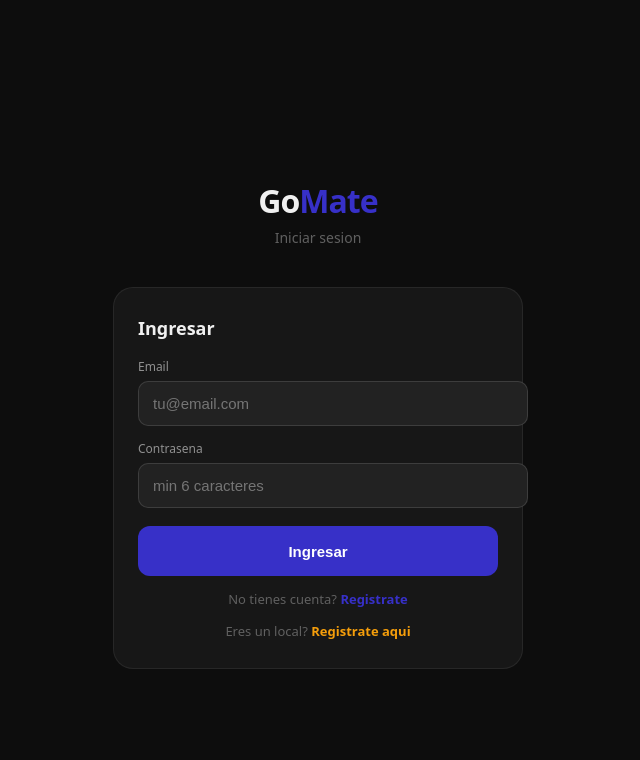
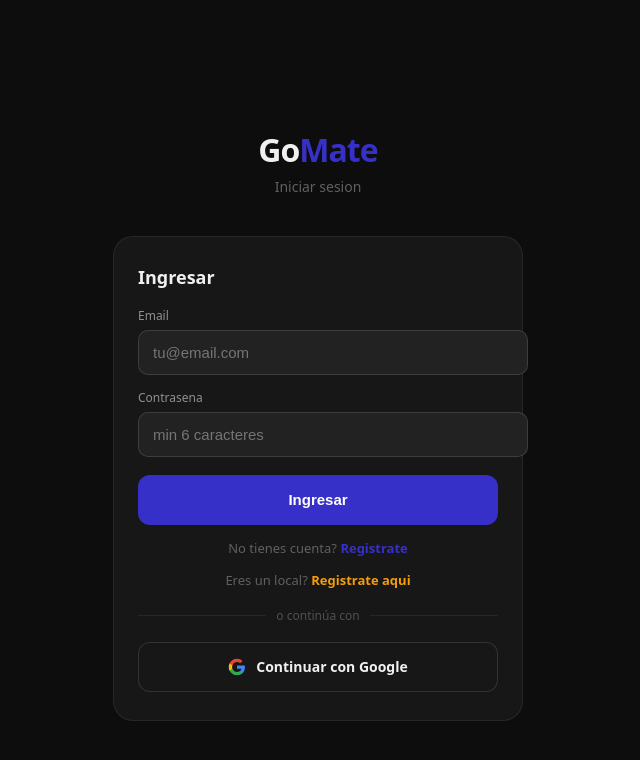
Before and after one commit to Jaco-S/gomate, a Next.js app: page /auth/login in a window 1280 px wide. Shown: the top 760 px of the page, without its empty margins (322-962 px from the left). Built offline with nearby package versions, Linux system fonts and the light colour scheme; no server answers.

Commit message:
feat: Google OAuth login + callback

```diff
--- a/app/auth/login/page.tsx
+++ b/app/auth/login/page.tsx
@@ -89,6 +89,41 @@
         <div style={{ textAlign: 'center', fontSize: '13px', color: '#606060' }}>
           Eres un local? <a href="/auth/register?role=store" style={{ color: '#F59E0B', fontWeight: 600, textDecoration: 'none' }}>Registrate aqui</a>
         </div>
+<div style={{ display: 'flex', alignItems: 'center', gap: '10px', margin: '4px 0' }}>
+  <div style={{ flex: 1, height: '1px', background: 'rgba(255,255,255,0.07)' }}/>
+  <span style={{ fontSize: '12px', color: '#505050' }}>o continúa con</span>
+  <div style={{ flex: 1, height: '1px', background: 'rgba(255,255,255,0.07)' }}/>
+</div>
+
+<button
+  type="button"
+  onClick={async () => {
+    const supabase = createClient()
+    await supabase.auth.signInWithOAuth({
+      provider: 'google',
+      options: {
+        redirectTo: `${window.location.origin}/auth/callback`
+      }
+    })
+  }}
+  style={{
+    width: '100%', height: '50px',
+    background: '#171717',
+    border: '1px solid rgba(255,255,255,0.12)',
+    borderRadius: '12px', cursor: 'pointer',
+    display: 'flex', alignItems: 'center', justifyContent: 'center', gap: '10px',
+    fontSize: '14px', fontWeight: 600, color: '#F0F0F0',
+    fontFamily: 'system-ui'
+  }}
+>
+  <svg width="18" height="18" viewBox="0 0 24 24">
+    <path fill="#4285F4" d="M22.56 12.25c0-.78-.07-1.53-.2-2.25H12v4.26h5.92c-.26 1.37-1.04 2.53-2.21 3.31v2.77h3.57c2.08-1.92 3.28-4.74 3.28-8.09z"/>
+    <path fill="#34A853" d="M12 23c2.97 0 5.46-.98 7.28-2.66l-3.57-2.77c-.98.66-2.23 1.06-3.71 1.06-2.86 0-5.29-1.93-6.16-4.53H2.18v2.84C3.99 20.53 7.7 23 12 23z"/>
+    <path fill="#FBBC05" d="M5.84 14.09c-.22-.66-.35-1.36-.35-2.09s.13-1.43.35-2.09V7.07H2.18C1.43 8.55 1 10.22 1 12s.43 3.45 1.18 4.93l3.66-2.84z"/>
+    <path fill="#EA4335" d="M12 5.38c1.62 0 3.06.56 4.21 1.64l3.15-3.15C17.45 2.09 14.97 1 12 1 7.7 1 3.99 3.47 2.18 7.07l3.66 2.84c.87-2.6 3.3-4.53 6.16-4.53z"/>
+  </svg>
+  Continuar con Google
+</button>
       </form>
     </div>
   )
```
Also changed, not shown: app/auth/callback/page.tsx (added, +47 -0 lines).
